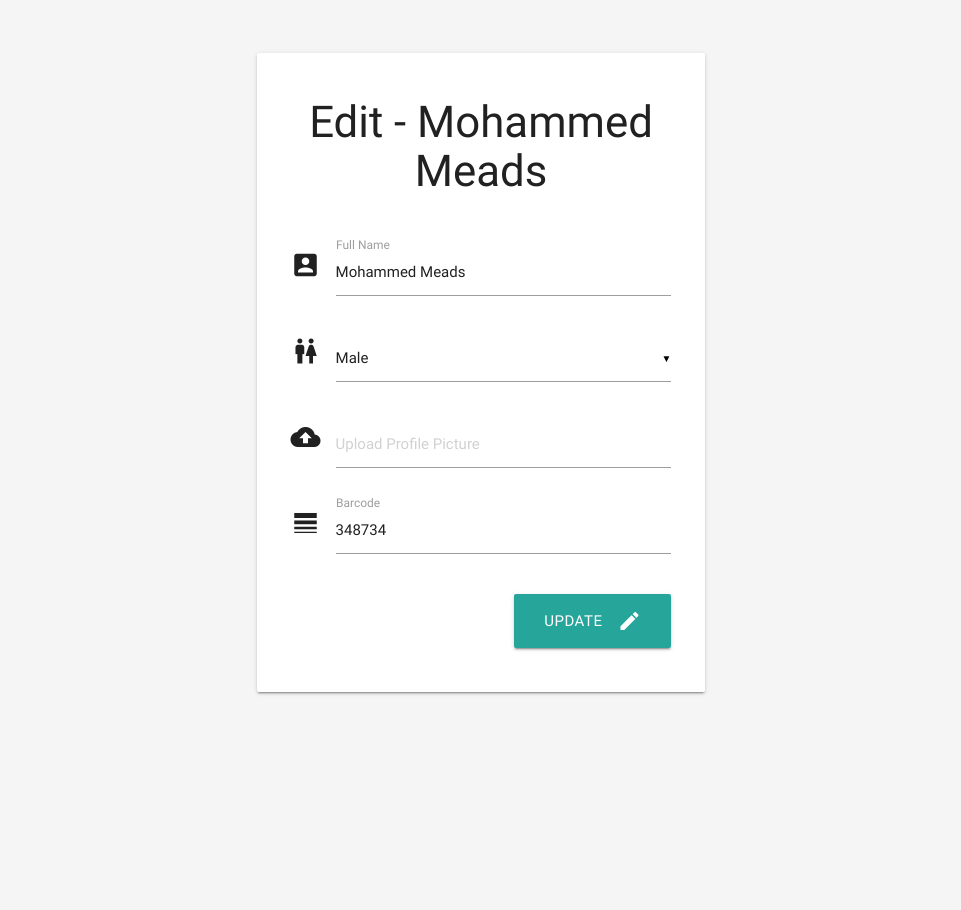
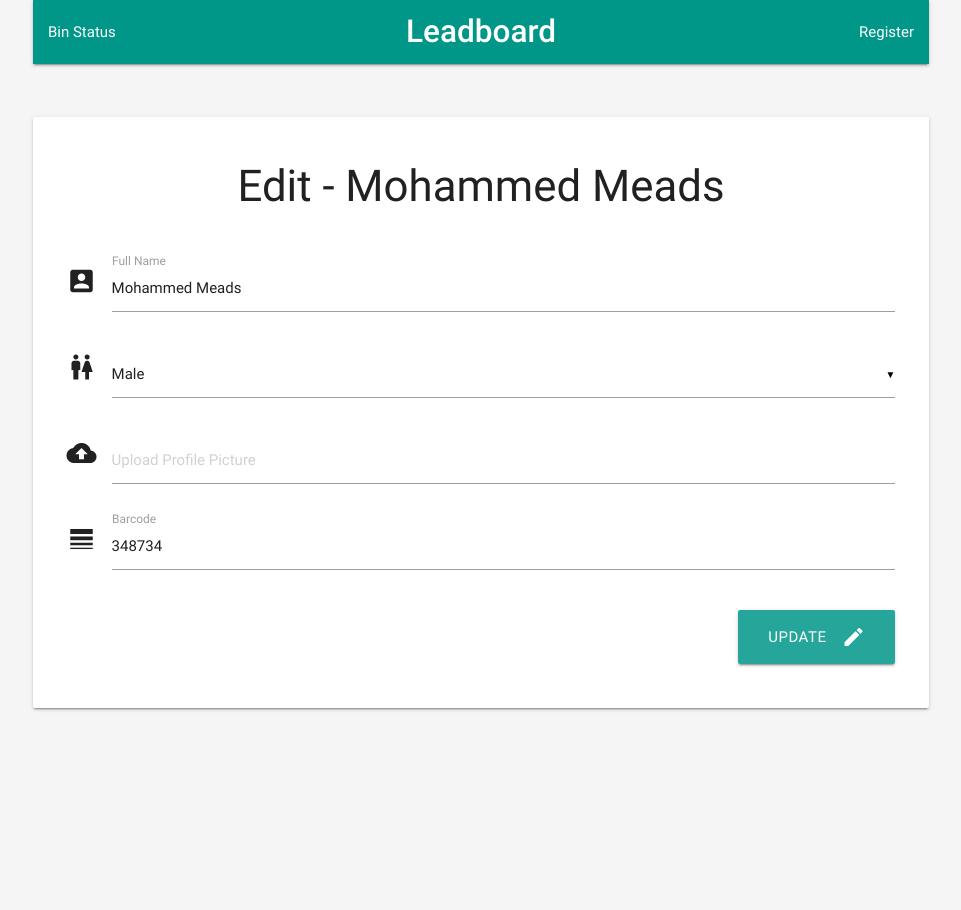
Before and after one commit to henokali1/Bin-Score, a Flask app: page /edit/348734 in a window 1280 px wide. Shown: the top 910 px of the page, without its empty margins (159-1120 px from the left). Before the commit the page ends 695 px from the top, so only its background shows below. Run offline with Flask 2, Linux system fonts and the light colour scheme.

Commit message:
Navbar added on all pages

```diff
--- a/app.py
+++ b/app.py
@@ -163,9 +163,9 @@ class SocketThread(Thread):
             #socketio.emit('newnumber', {'number': cntr}, namespace='/test')
 
             stat_val = randint(0, 100)
-            bin_id = randint(1,4)
-            print('stat_val: {} Bin ID: {}'.format(stat_val, bin_id))
-            socketio.emit('bin_stat', {'bin_stat': stat_val, 'bin_id': str(bin_id)}, namespace='/test')
+            bin_id = randint(1,3)
+            # print('stat_val: {} Bin ID: {}'.format(stat_val, bin_id))
+            # socketio.emit('bin_stat', {'bin_stat': stat_val, 'bin_id': str(bin_id)}, namespace='/test')
 
     def run(self):
         self.socket_thread()
--- a/templates/edit.html
+++ b/templates/edit.html
@@ -15,9 +15,29 @@
 
     <body class="grey lighten-4 grey-text text-darken-4 z-depth-0">
         <div class="container">
+
+        <nav>
+            <div class="nav-wrapper teal">
+                <!-- <div class="container"> -->
+                <a href="/" class="brand-logo center"><strong>Leadboard</strong></a>
+                <ul id="nav-mobile" class="right">
+                    <li>
+                    <a href="register">Register</a>
+                    </li>
+                </ul>
+
+                <ul id="nav-mobile" class="left">
+                    <li>
+                    <a class="modal-trigger" href="#modal1">Bin Status</a>
+                    </li>
+                </ul>
+
+                <!-- </div> -->
+            </div>
+        </nav>
             <br>
             <br>
-            <div class="card-panel" style="padding-left: 5%; padding-right: 5%; width: 50%; margin-left: auto; margin-right: auto;">
+            <div class="card-panel" style="padding-left: 5%; padding-right: 5%; margin-left: auto; margin-right: auto;">
                     <h3 class="center">Edit - {{stud_info.full_name|title}}</h3>
                     <form method="POST"  enctype = "multipart/form-data">
                         <br>
```
Also changed, not shown: templates/admin.html (+8 -1 lines), templates/register.html (+12 -4 lines), templates/scoreboard.html (+1 -15 lines).
